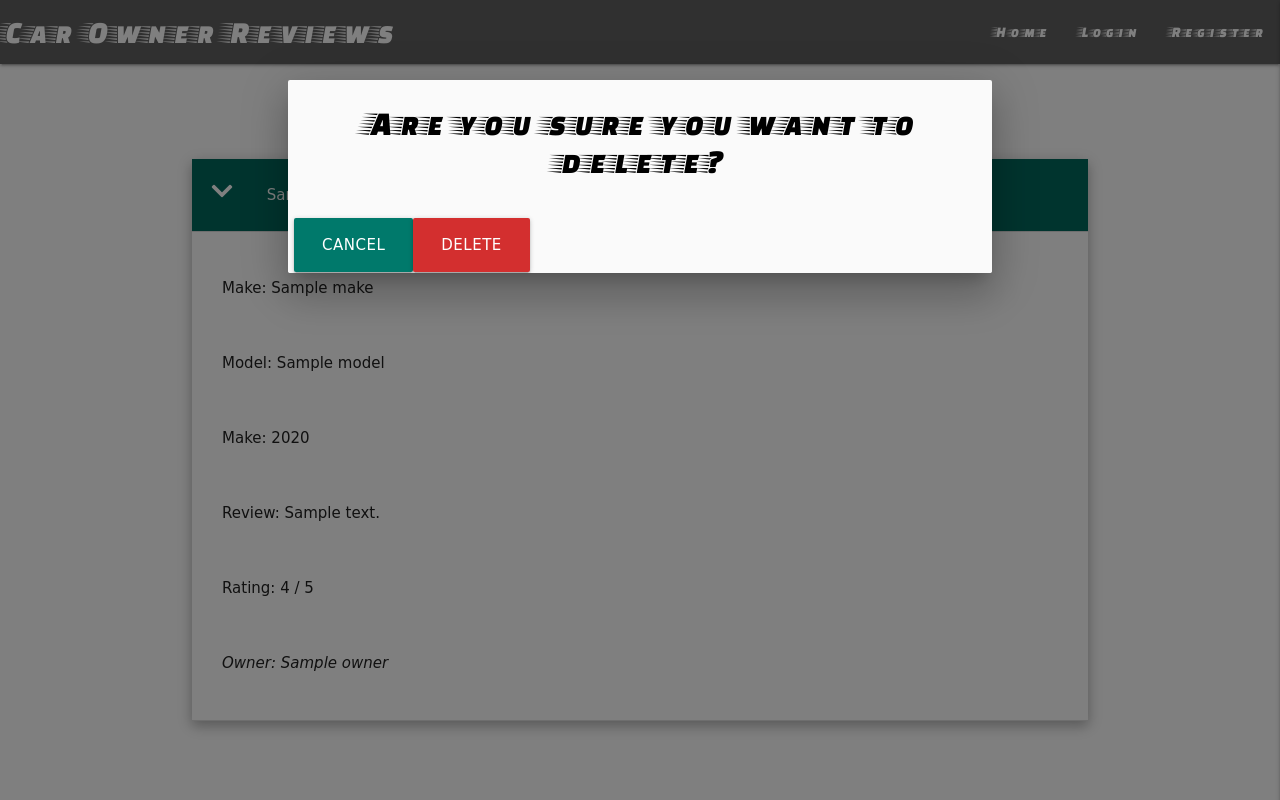
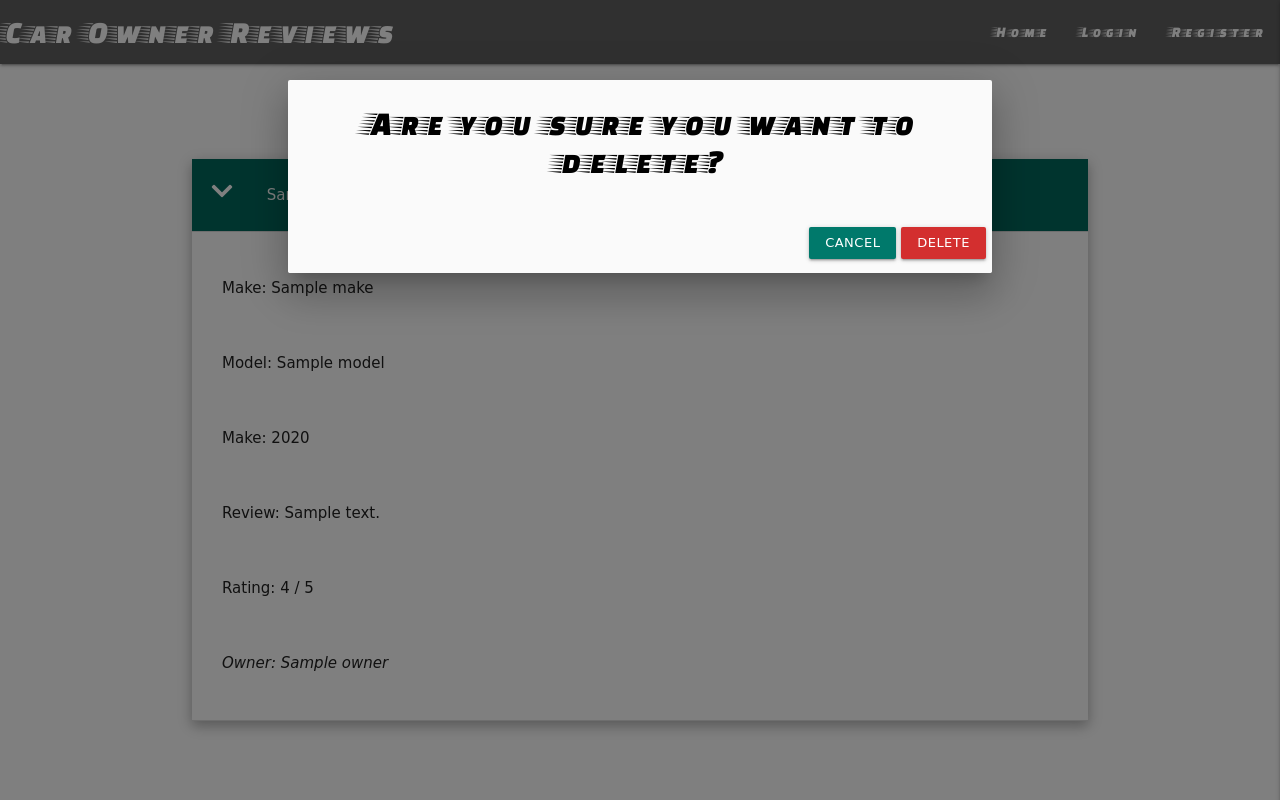
Before and after one commit to rhysseddon/Car-Owner-Reviews-MS3-Project, a Flask app: page /get_manage in a window 1280 px wide, after a click on "DELETE". Run offline with Flask 2, Linux system fonts and the light colour scheme; a database or web service that is not in the repository returns one stand-in record (values such as "Sample title"); some libraries are stand-ins or nearby versions; some web fonts are replaced.

Commit message:
Add modal to profile delete review  button

```diff
--- a/templates/manage_reviews.html
+++ b/templates/manage_reviews.html
@@ -16,13 +16,14 @@
                             <a href="#modal1" class="btn-small red darken-2 modal-trigger">Delete</a>
                             <!-- Modal Structure -->
                             <div id="modal1" class="modal">
-                            <div class="modal-content black-text center-align">
-                            <h4>Are you sure you want to delete?</h4>
-                            </div>
-                            <div class="modal-footer black-text valign-wrapper">
-                            <a href="#!" class="modal-close btn-large teal darken-2">Cancel</a>
-                            <a href="{{ url_for('delete_review', review_id=review._id) }}" class="btn-large red darken-2">Delete</a>
-                            </div>
+                                <div class="modal-content black-text center-align">
+                                    <h4>Are you sure you want to delete?</h4>
+                                </div>
+                                <div class="modal-footer center-align">
+                                    <a href="#!" class="modal-close btn-small teal darken-2">Cancel</a>
+                                    <a href="{{ url_for('delete_review', review_id=review._id) }}"
+                                    class="btn-small red darken-2">Delete</a>
+                                </div>
                             </div>
                         </div>
                     </div>
```
Also changed, not shown: templates/profile.html (+13 -2 lines).
